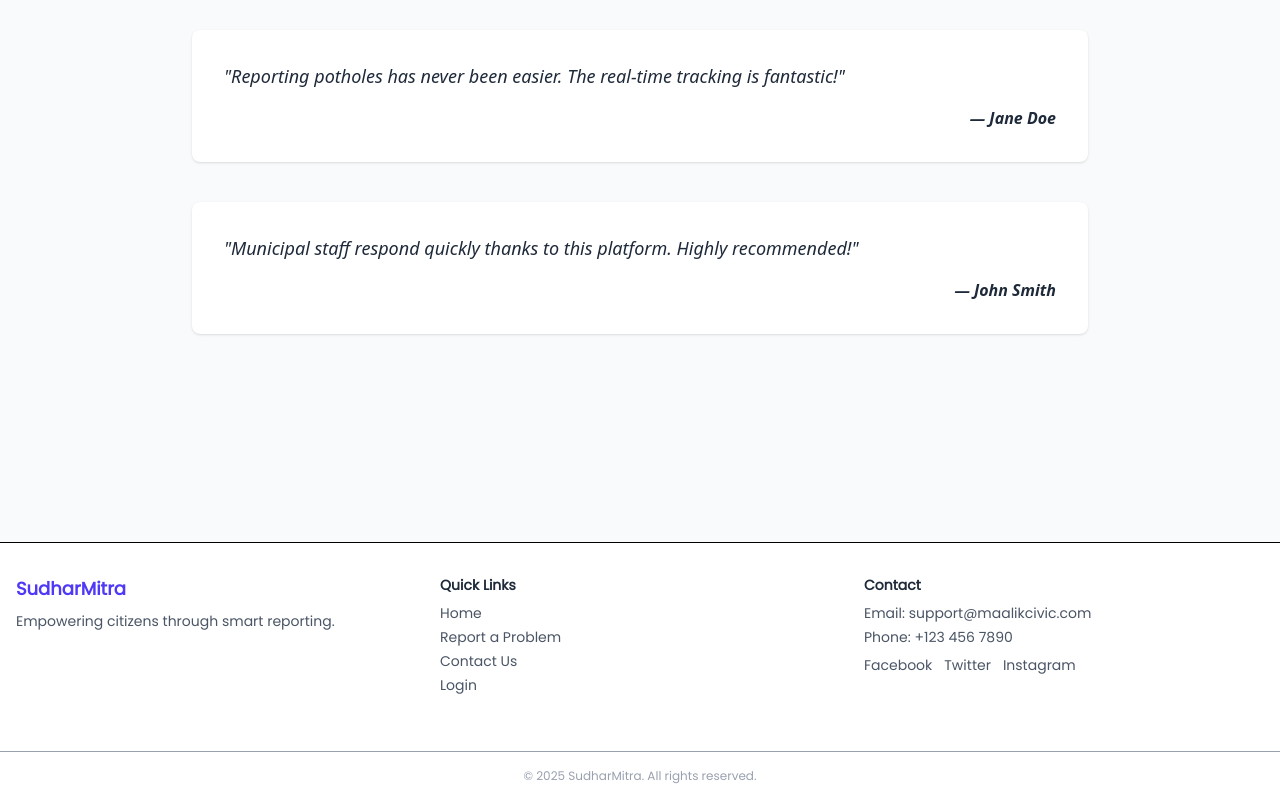
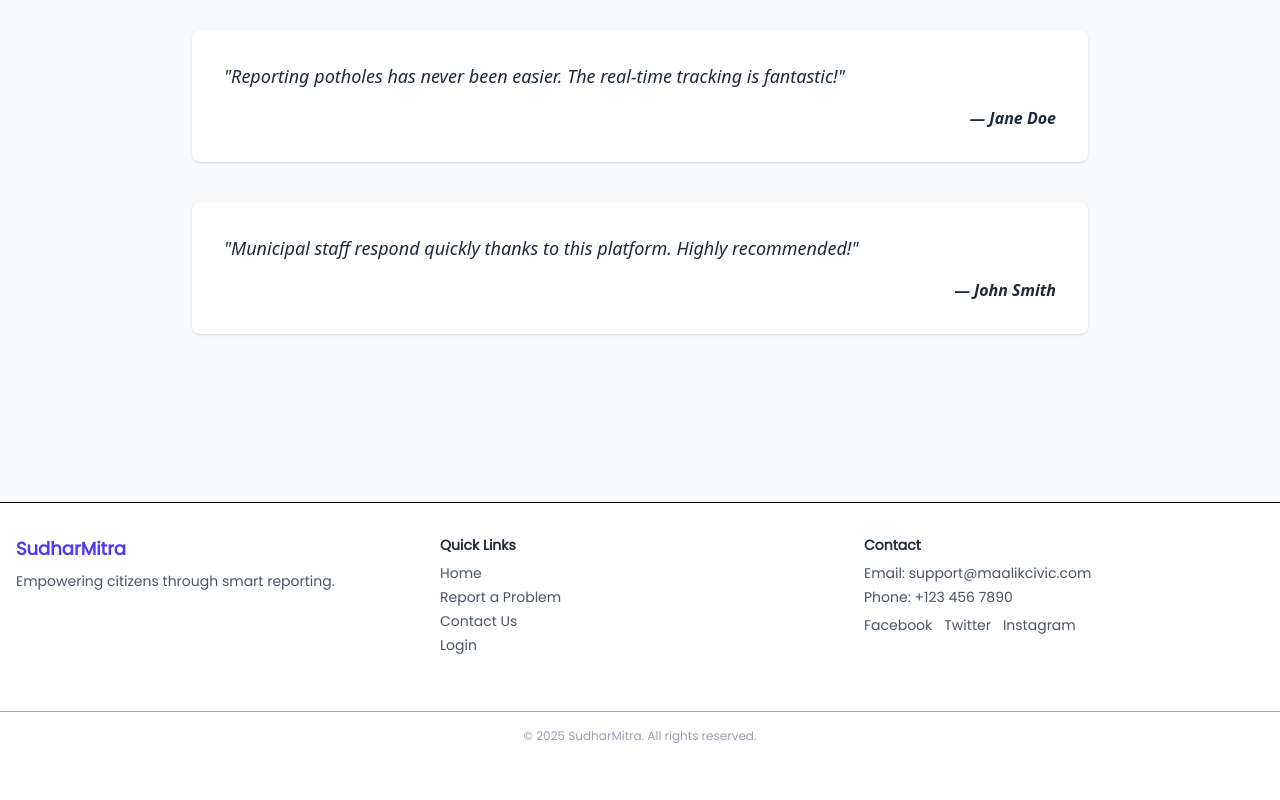
Before and after one commit to akashroy18/civicsenseIssue, a React (Vite) app in the folder SIH2025-Civic-Sense-main/Civic Sense/Jharkhand Frontend/frontend/: page / in a window 1280 px wide. Shown: the part 1322-2122 px from the top of the page. After the commit the page ends 2082 px from the top, so only its background shows below. Built offline with nearby package versions, Linux system fonts and the light colour scheme.

Commit message:
Update Footer.jsx

```diff
--- a/SIH2025-Civic-Sense-main/Civic Sense/Jharkhand Frontend/frontend/src/components/Footer.jsx
+++ b/SIH2025-Civic-Sense-main/Civic Sense/Jharkhand Frontend/frontend/src/components/Footer.jsx
@@ -3,7 +3,7 @@ import { Link } from 'react-router-dom';
 
 export default function Footer() {
   return (
-    <footer className="bg-white border-t mt-10 dark:bg-gray-900">
+    <footer className="bg-white border-t dark:bg-gray-900">
       <div className="container mx-auto px-4 py-8 grid grid-cols-1 md:grid-cols-3 gap-6 text-sm text-gray-600">
 
         {/* Brand & Tagline */}
@@ -15,7 +15,7 @@ export default function Footer() {
         {/* Quick Links */}
         <div className="dark:text-gray-50">
           <h3 className="font-semibold text-gray-800 mb-2 dark:text-gray-50">Quick Links</h3>
-          <ul className="space-y-1">
+          <ul className="space-y-1 text-gray-600 dark:text-gray-300">
             <li><Link to="/" className="hover:text-indigo-600">Home</Link></li>
             <li><Link to="/report" className="hover:text-indigo-600">Report a Problem</Link></li>
             <li><Link to="/contact" className="hover:text-indigo-600">Contact Us</Link></li>
@@ -24,9 +24,9 @@ export default function Footer() {
         </div>
 
         {/* Contact Info */}
-        <div className="dark:text-gray-50">
+        <div className=" text-gray-950 dark:text-gray-50">
           <h3 className="font-semibold text-gray-800 mb-2 dark:text-gray-50">Contact</h3>
-          <ul className="space-y-1">
+          <ul className="space-y-1 text-gray-600 dark:text-gray-300">
             <li>Email: support@maalikcivic.com</li>
             <li>Phone: +123 456 7890</li>
             <li className="flex gap-3 mt-2">
```
